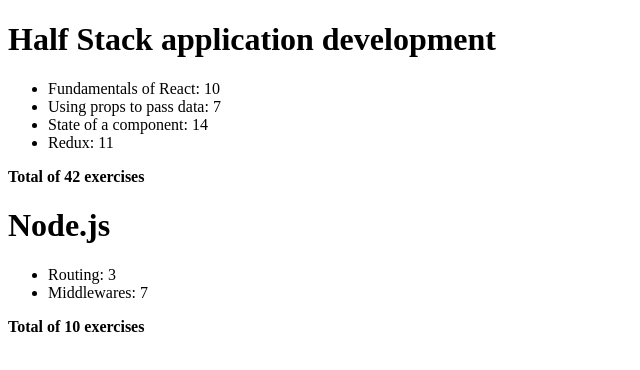
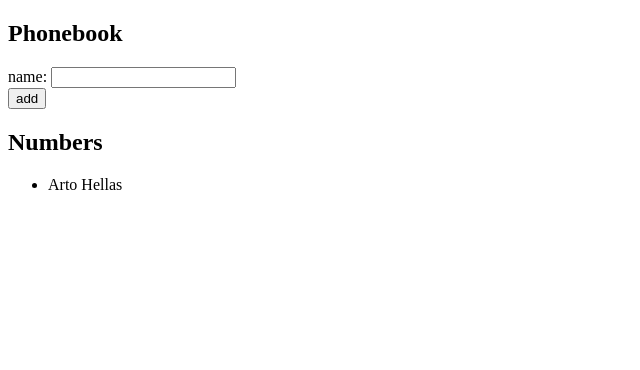
Before and after one commit to Lasspeng/part2, a React (Create React App) app: page / in a window 1280 px wide. Shown: the top 370 px of the page, without its empty margins (0-640 px from the left). Built offline with nearby package versions, Linux system fonts and the light colour scheme.

Commit message:
Exercise 2.6

```diff
--- a/src/App.js
+++ b/src/App.js
@@ -1,74 +1,37 @@
-import React from 'react'
-import Course from './components/Course'
+import { useState } from 'react'
 
 const App = () => {
-  const courses = [
-    {
-      name: 'Half Stack application development',
-      id: 1,
-      parts: [
-        {
-          name: 'Fundamentals of React',
-          exercises: 10,
-          id: 1
-        },
-        {
-          name: 'Using props to pass data',
-          exercises: 7,
-          id: 2
-        },
-        {
-          name: 'State of a component',
-          exercises: 14,
-          id: 3
-        },
-        {
-          name: 'Redux',
-          exercises: 11,
-          id: 4
-        }
-      ]
-    },
-    {
-      name: 'Node.js',
-      id: 2,
-      parts: [
-        {
-          name: 'Routing',
-          exercises: 3,
-          id: 1
-        },
-        {
-          name: 'Middlewares',
-          exercises: 7,
-          id: 2
-        }
-      ]
-    }
-  ]
+  const [persons, setPersons] = useState([
+    { name: 'Arto Hellas' }
+  ])
+  const [newName, setNewName] = useState('')
 
-  const total1 = courses[0].parts.reduce((sum, currentValue) => sum += currentValue.exercises, 0)
-  const total2 = courses[1].parts.reduce((sum, currentValue) => sum += currentValue.exercises, 0)
+  const nameChanger = (event) => setNewName(event.target.value)
+
+  const addName = (event) => {
+    event.preventDefault()
+    const nameObject = {name: newName}
+    setPersons(persons.concat(nameObject))
+    setNewName('')
+  }
 
   return (
-    <>
-      <h1>{courses[0].name}</h1>
-      <Course courses={courses[0]} />
-      <Sum total={total1} />
-
-      <h1>{courses[1].name}</h1>
-      <Course courses={courses[1]}/>
-      <Sum total={total2}/>
-    </>
-  )
-}
-
-
-const Sum = ({total}) => {
-  return (
-    <>
-      <p><b>Total of {total} exercises</b></p>
-    </>
+    <div>
+      <h2>Phonebook</h2>
+      <form onSubmit={addName}>
+        <div>
+          name: <input value={newName} onChange={nameChanger} />
+        </div>
+        <div>
+          <button type="submit">add</button>
+        </div>
+      </form>
+      <h2>Numbers</h2>
+      <ul>
+        {persons.map(entry =>
+          <li key={entry.name}>{entry.name}</li>)}
+      </ul>
+    </div>
   )
 }
 
```
